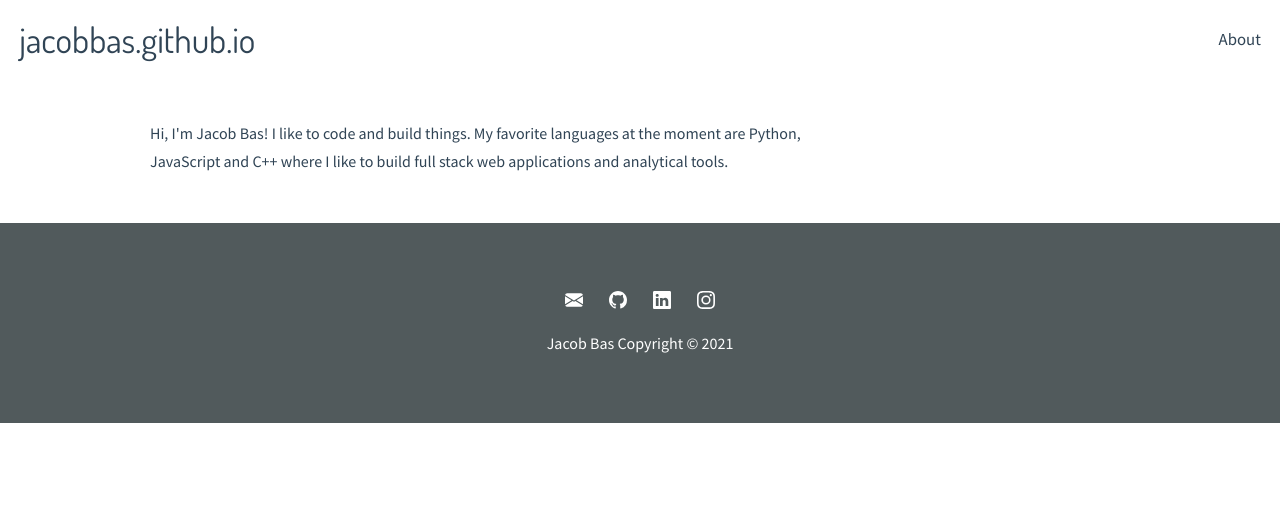
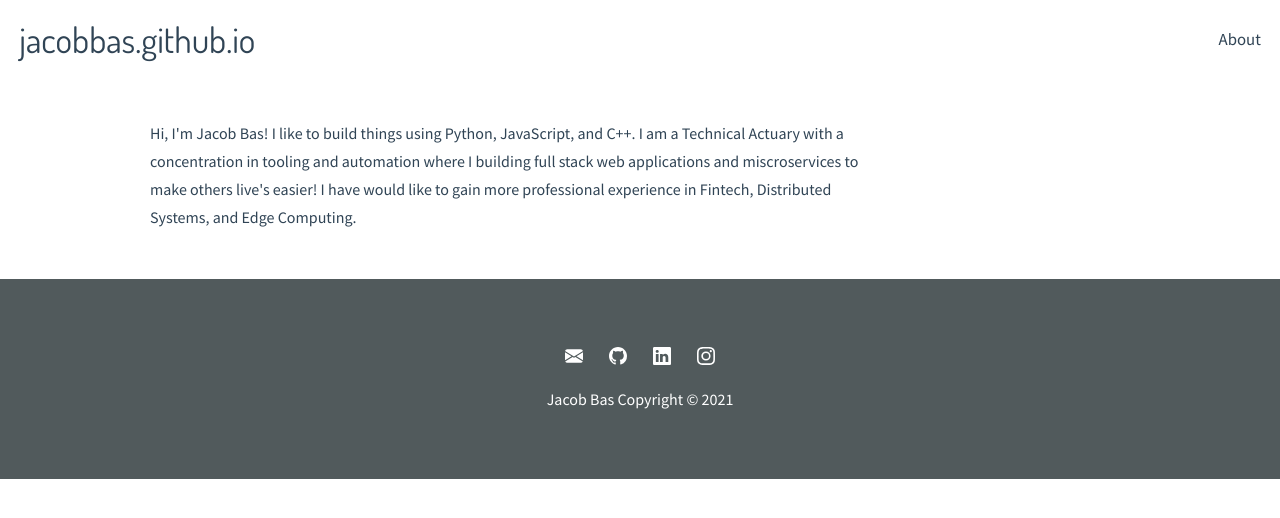
Before and after one commit to JacobBas/JacobBas.github.io, a Jekyll site: the page built from about.html, in a window 1280 px wide. Shown: the top 518 px of the page. Built offline with Jekyll 4.4.1, drawn with Linux system fonts in a browser that asks for light colours.

Commit message:
minor changes

```diff
--- a/_config.yml
+++ b/_config.yml
@@ -3,7 +3,7 @@
 title: jacobbas.github.io
 name: Jacob Bas
 description: Personal blog and website to house my thoughts
-about_me: I like to code and build things using Python, JavaScript, and C++. I am a Technical Actuary with a concentration in tooling and automation through building full stack web applications and miscroservices to make others live's easier! I have interests and would like to gain more professional experience in Fintech, Distributed Systems, and Edge Computing.
+about_me: I like to build things using Python, JavaScript, and C++. I am a Technical Actuary with a concentration in tooling and automation where I building full stack web applications and miscroservices to make others live's easier! I have would like to gain more professional experience in Fintech, Distributed Systems, and Edge Computing.
 year: 2021
 links:
   email:
--- a/about.html
+++ b/about.html
@@ -5,9 +5,5 @@
 ---
 
 <div class="container">
-  <p>
-    Hi, I'm Jacob Bas! I like to code and build things. My favorite languages at
-    the moment are Python, JavaScript and C++ where I like to build full stack
-    web applications and analytical tools.
-  </p>
+  <p>Hi, I'm Jacob Bas! {{ site.about_me }}</p>
 </div>
```
